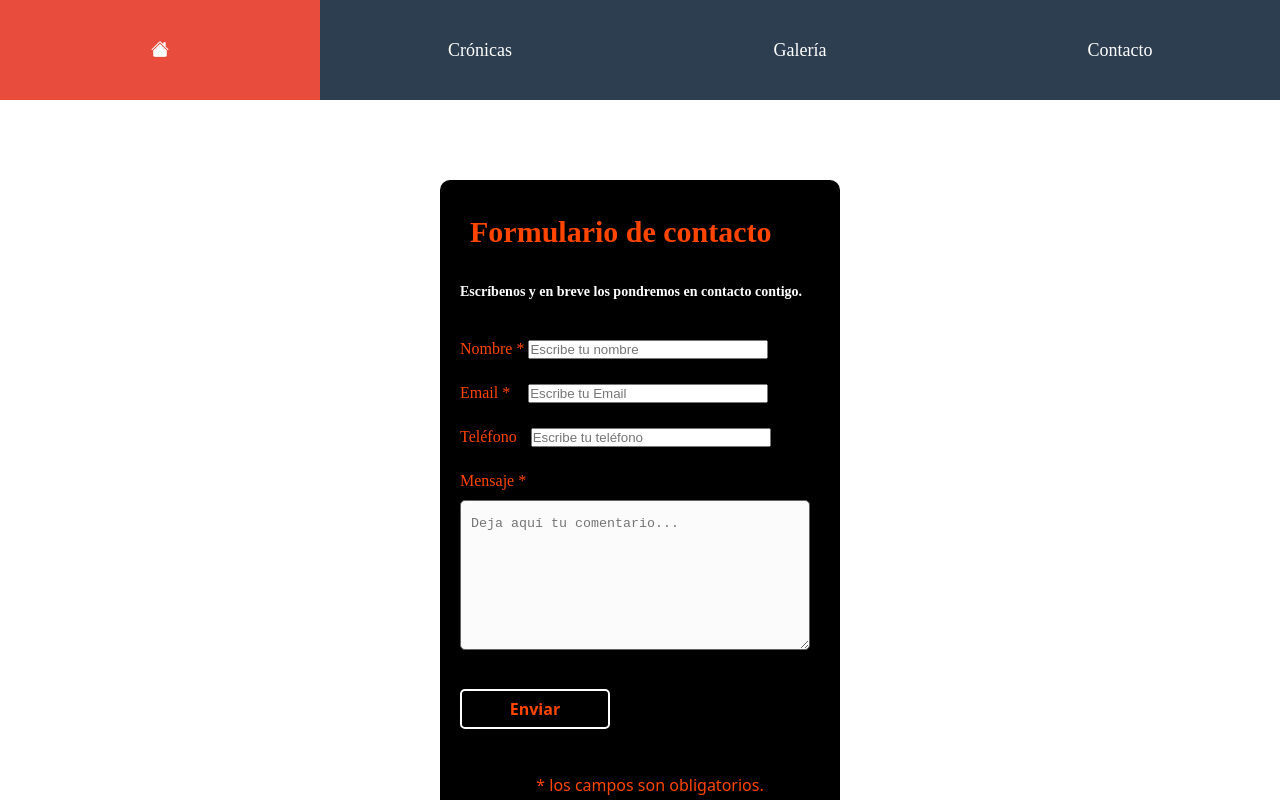
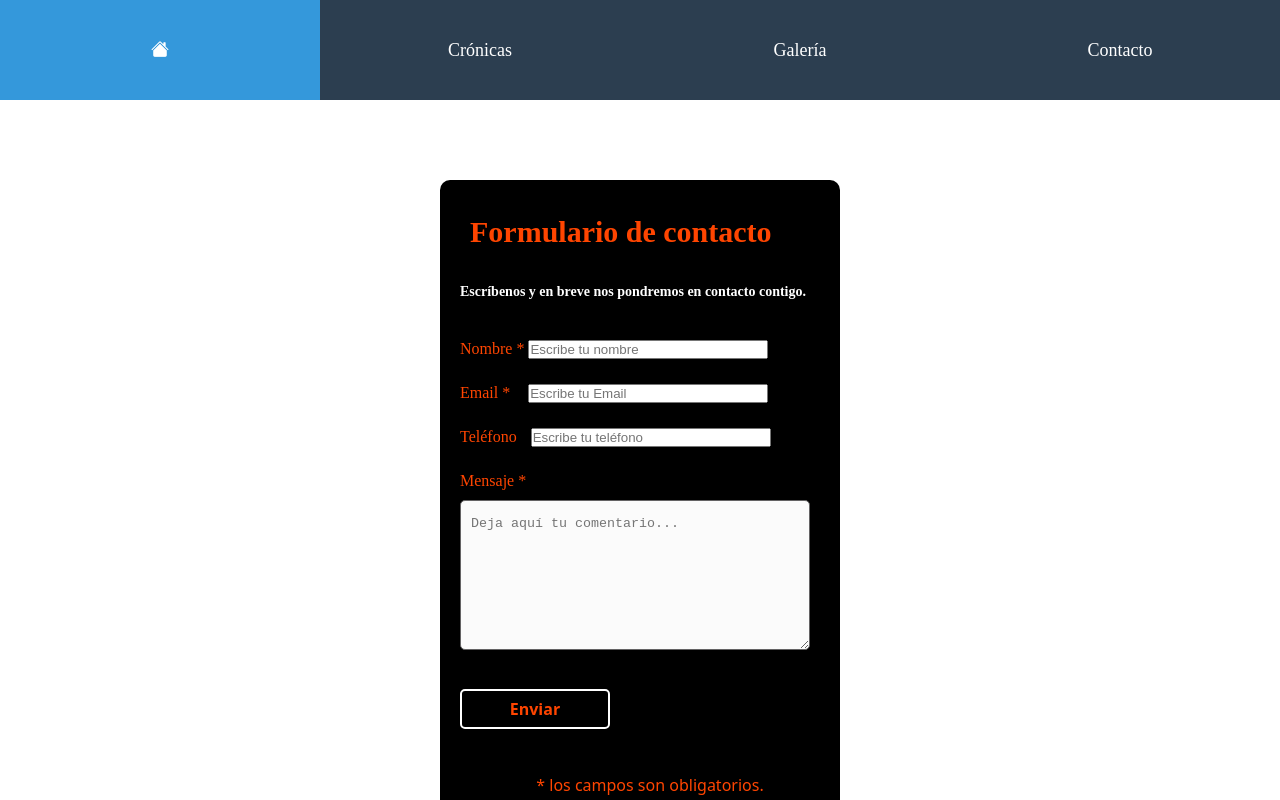
Before and after one commit to nenelaser/viajepalpueblo.github.io, a plain HTML site: page contacto.html in a window 1280 px wide. Shown: the top 800 px of the page. Drawn offline with nearby package versions, Linux system fonts and the light colour scheme; a web font is replaced by a local one.

Commit message:
Update contacto.html

```diff
--- a/contacto.html
+++ b/contacto.html
@@ -42,7 +42,7 @@
 
                 <div id="d1">
                     <h3>Formulario de contacto</h3>
-                    <h4>Escríbenos y en breve los pondremos en contacto contigo.
+                    <h4>Escríbenos y en breve nos pondremos en contacto contigo.
 
                     </h4>
                 </div>
```
